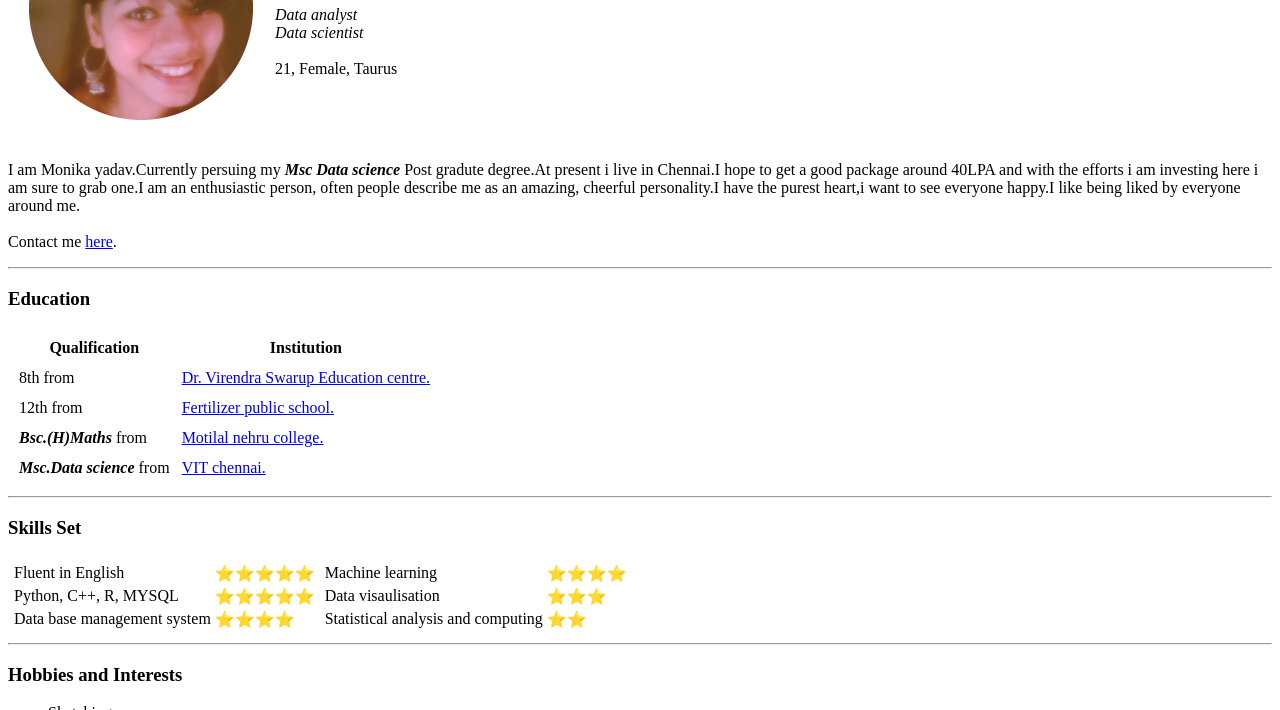
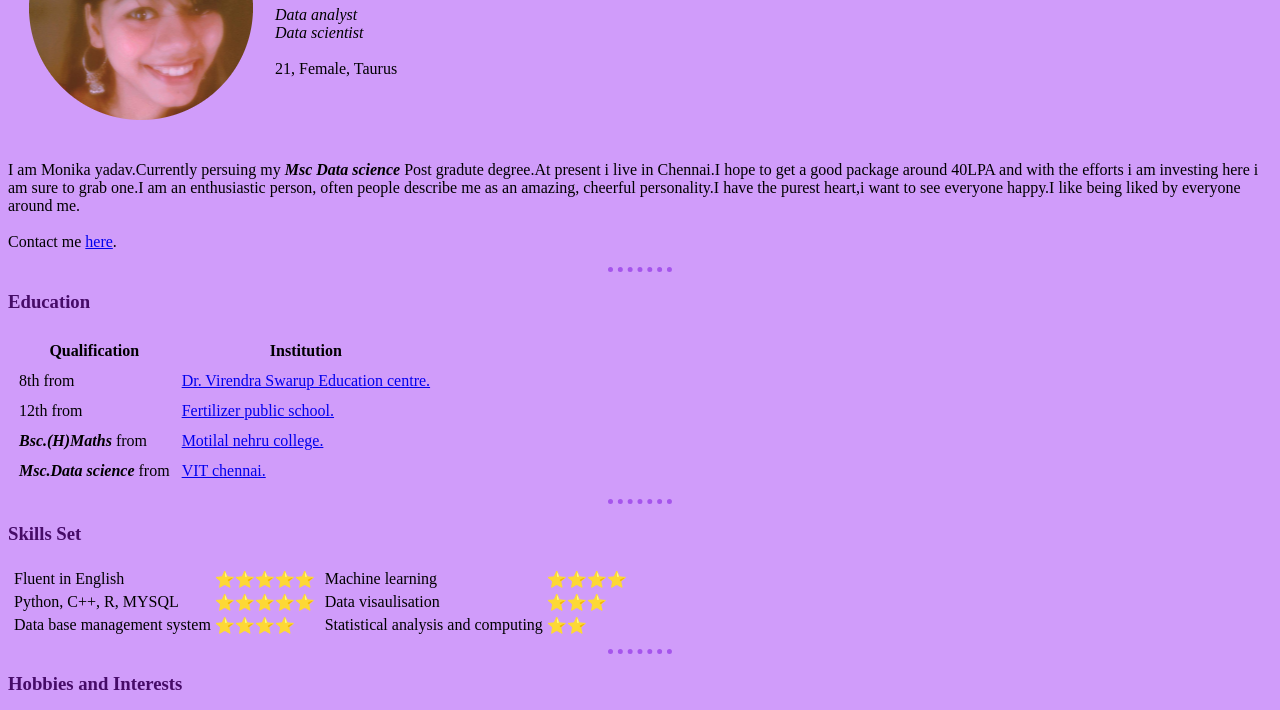
Before and after one commit to atul66lodhi/cv2, a plain HTML site: page index.html in a window 1280 px wide. Shown: the part 133-843 px from the top of the page. Drawn offline with Linux system fonts and the light colour scheme.

Commit message:
Update index.html

```diff
--- a/index.html
+++ b/index.html
@@ -3,7 +3,7 @@
 <head>
     <meta charset="UTF-8">
     <title>Monika💕yadav</title>
-    <link rel="stylesheet" href="style.css">
+    <link rel="stylesheet" href="stylem.css">
 </head>
 <body>
     <table cellspacing="20">
```
